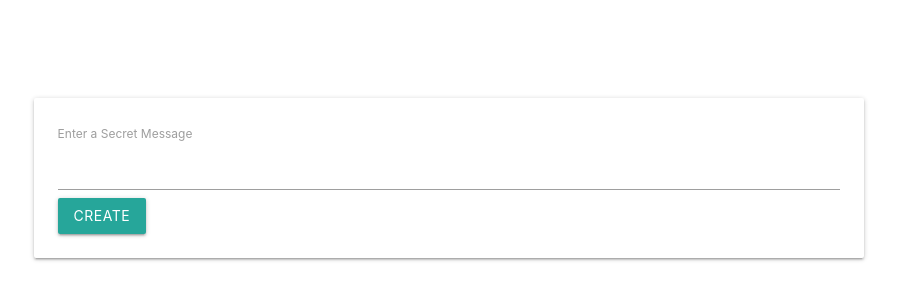
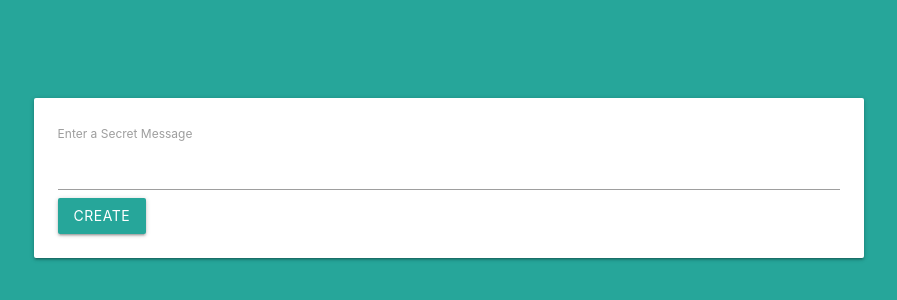
Before and after one commit to CodeCraftsmanPaul/Secret-Message, a plain HTML site: page index.html in a window 1280 px wide. Shown: the part 110-410 px from the top of the page, without its empty margins (191-1088 px from the left). Drawn offline with nearby package versions, Linux system fonts and the light colour scheme.

Commit message:
add background color

```diff
--- a/index.html
+++ b/index.html
@@ -9,6 +9,9 @@
     />
     <title>message.com</title>
     <style>
+      body {
+        background-color: #26a69a;
+      }
       .row {
         margin-top: 25vh;
       }
```
